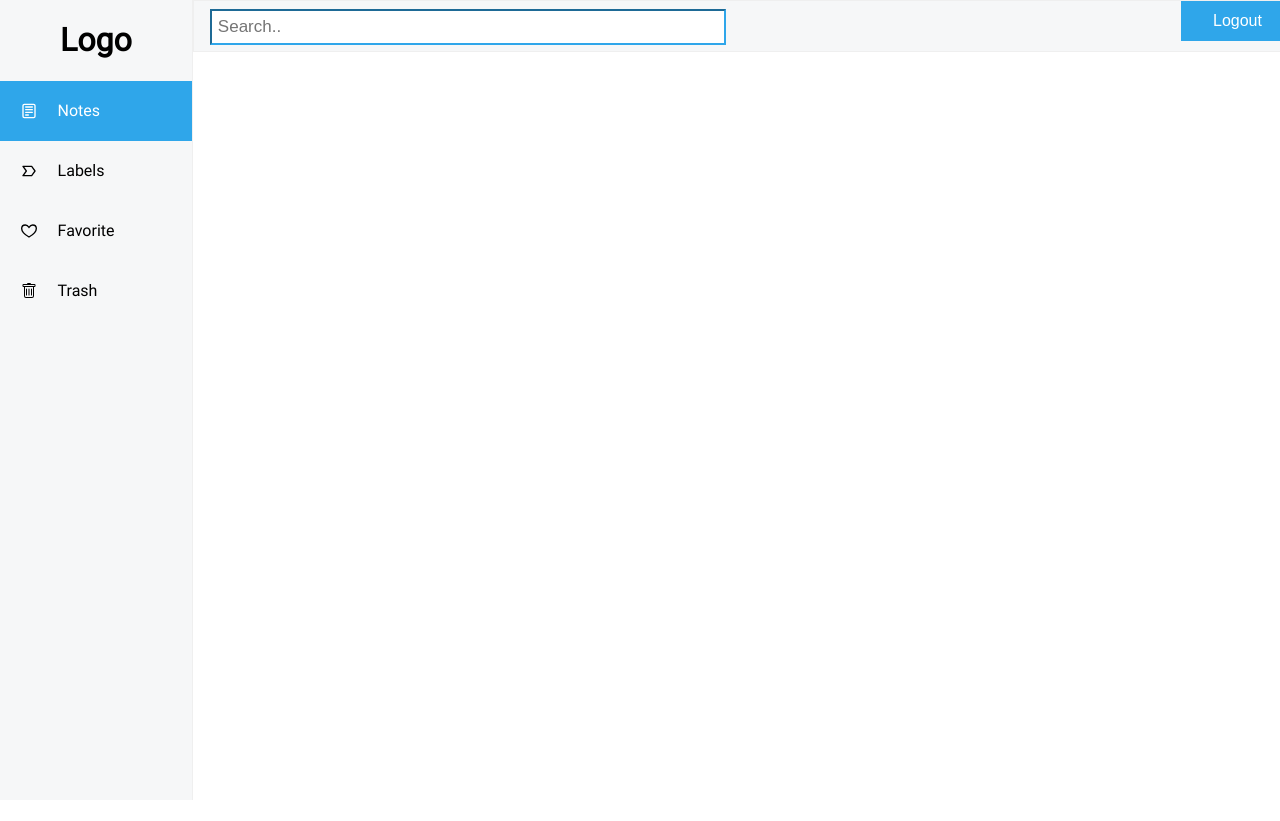
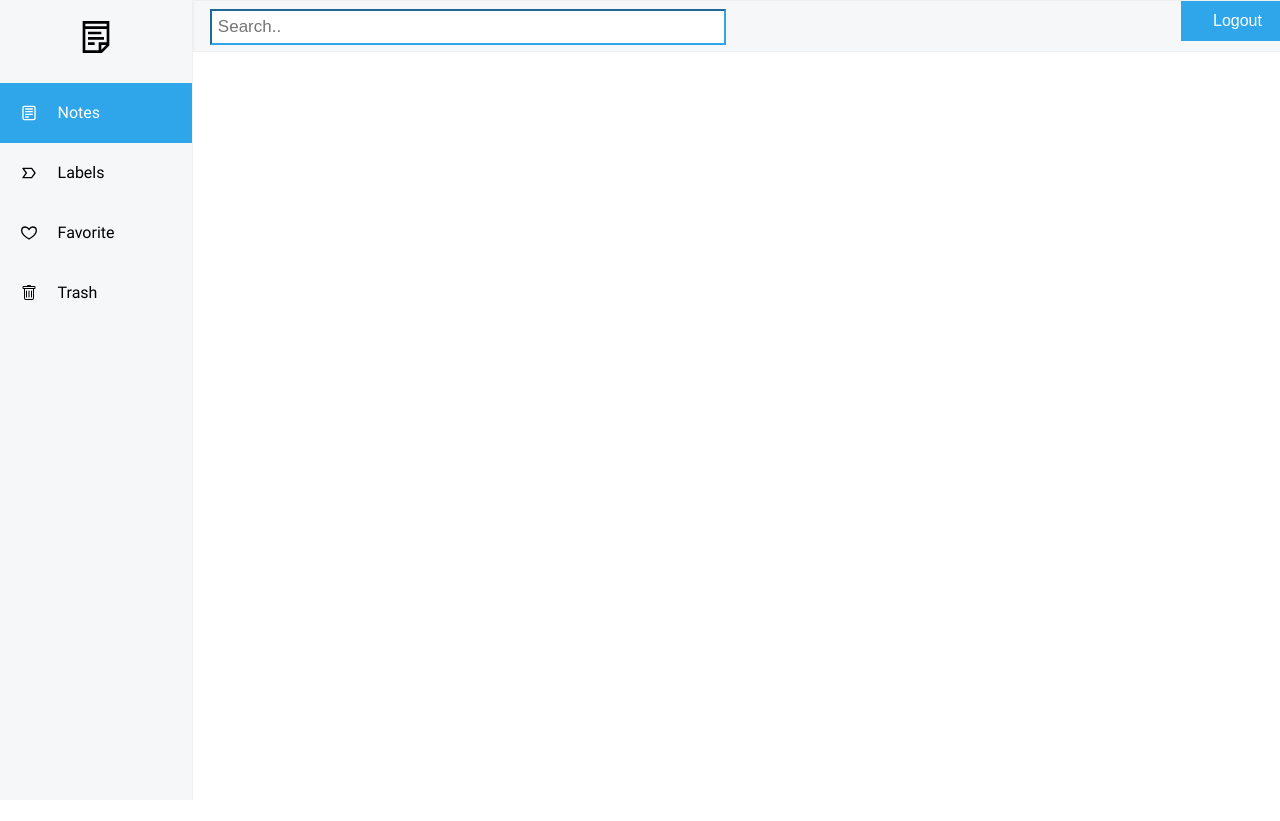
Before and after one commit to AkashKamal/NotesAppFrontend, a React (Create React App) app: page / in a window 1280 px wide. Built offline with nearby package versions, Linux system fonts and the light colour scheme; sample sign-in values are in the browser's storage.

Commit message:
Adding temporary notes logo on sidebar

```diff
--- a/src/Components/SideBar.js
+++ b/src/Components/SideBar.js
@@ -5,6 +5,7 @@ import { CgNotes } from "react-icons/cg";
 import { BiLabel } from "react-icons/bi";
 import { BsTrash } from "react-icons/bs";
 import { GrFavorite } from "react-icons/gr";
+import { GrNotes } from "react-icons/gr";
 
 export default function SideBar() {
 
@@ -45,7 +46,7 @@ export default function SideBar() {
     return (
         <>
             <div className="sideBar">
-                <h1 className="row">Logo</h1>
+                <h1 className="row"><GrNotes/></h1>
                 <ul className="sideBarList">
 
                     {
```
